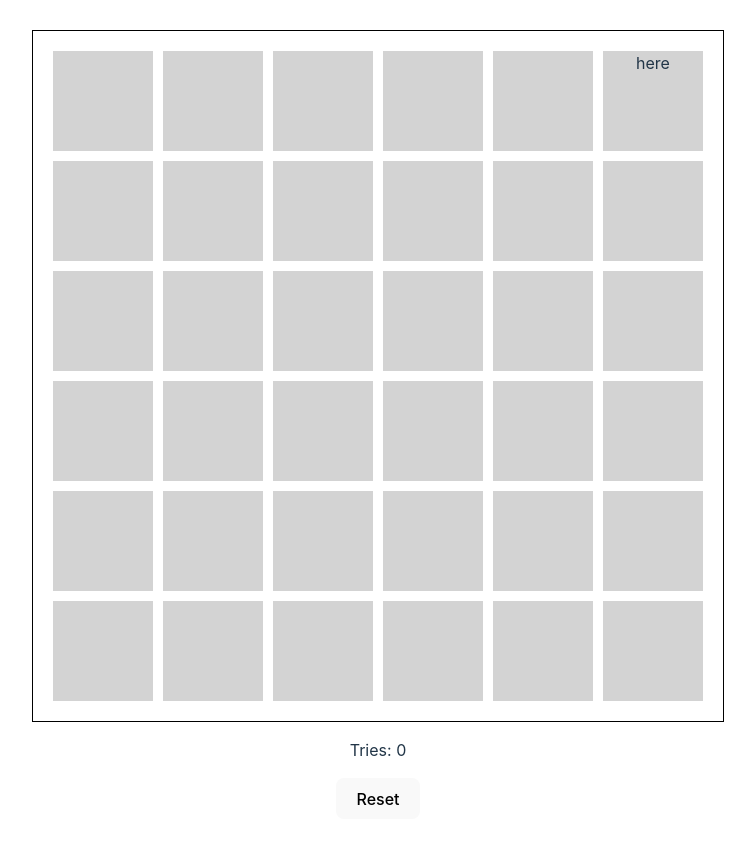
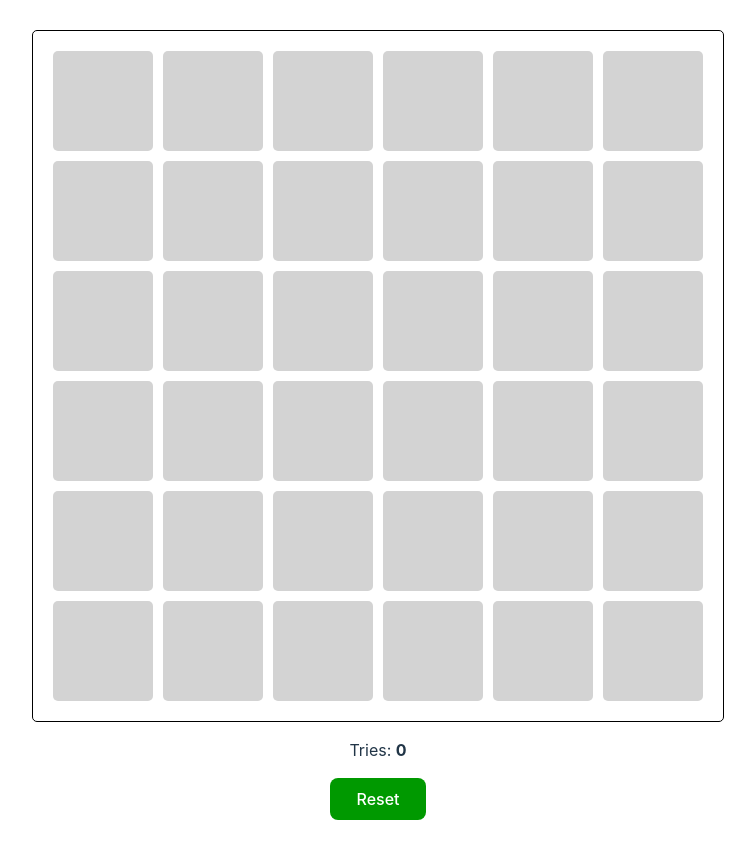
Before and after one commit to muradilinc/homework54, a React (Vite) app: page / in a window 1280 px wide. Shown: the whole page, without its empty margins (262-1017 px from the left). Built offline with nearby package versions, Linux system fonts and the light colour scheme.

Commit message:
fix count, add image, refactor app file and create component

```diff
--- /dev/null
+++ b/src/components/Button/Button.css
@@ -0,0 +1,11 @@
+.button{
+  background: #009900;
+  text-align: center;
+  font-size: 16px;
+  color: #fff;
+  padding: 10px 25px;
+  outline: none;
+}
+.button:focus{
+  outline: none;
+}
--- /dev/null
+++ b/src/components/Button/Button.tsx
@@ -0,0 +1,12 @@
+import React from 'react';
+import './Button.css';
+
+interface Props extends React.PropsWithChildren{
+  onClick: React.MouseEventHandler;
+}
+
+const Button: React.FC<Props> = ({children, onClick}) => {
+  return <button className='button' onClick={onClick}>{children}</button>;
+};
+
+export default Button;
--- /dev/null
+++ b/src/components/Counter/Counter.css
@@ -0,0 +1,3 @@
+.counter span{
+  font-weight: bold;
+}
--- /dev/null
+++ b/src/components/Counter/Counter.tsx
@@ -0,0 +1,12 @@
+import React from 'react';
+import './Counter.css';
+
+interface Props {
+  count: number;
+}
+
+const Counter: React.FC<Props> = ({count}) => {
+  return <p className='counter'>Tries: <span>{count}</span></p>;
+};
+
+export default Counter;
--- /dev/null
+++ b/src/components/Square/Square.css
@@ -0,0 +1,19 @@
+.square{
+  background: lightgrey;
+  width: 100px;
+  height: 100px;
+  border-radius: 5px;
+}
+.square img{
+  max-width: 100%;
+  height: auto;
+  opacity: 0;
+}
+.open{
+  background: #fff;
+}
+.open img{
+  max-width: 100%;
+  height: auto;
+  opacity: 1;
+}
--- /dev/null
+++ b/src/components/Square/Square.tsx
@@ -0,0 +1,24 @@
+import React from 'react';
+import {Item} from '../../types';
+import './Square.css';
+
+import image from './../../assets/4306aad807f0b2d4d0adfa89587d146a.jpg';
+
+interface Props {
+  item: Item;
+  clickSquare: (item: Item) => void;
+}
+
+const Square: React.FC<Props> = ({item, clickSquare}) => {
+  return (
+    <div className={item.clicked ? 'open' : 'square'} onClick={() => clickSquare(item)}>
+      {
+        item.hasItem ?
+          <img src={image} alt="game"/>
+          : null
+      }
+    </div>
+  );
+};
+
+export default Square;
--- a/src/App.css
+++ b/src/container/App.css
@@ -15,12 +15,5 @@
   grid-auto-rows: 100px;
   grid-column-gap: 10px;
   grid-row-gap: 10px;
+  border-radius: 5px;
 }
-.square{
-  background: lightgrey;
-  width: 100px;
-  height: 100px;
-}
-.open{
-  background: #fff;
-}
--- a/src/App.tsx
+++ b/src/container/App.tsx
@@ -1,4 +1,7 @@
 import {useState} from 'react';
+import Square from '../components/Square/Square.tsx';
+import Button from '../components/Button/Button.tsx';
+import Counter from '../components/Counter/Counter.tsx';
 import {Item} from '../types';
 import './App.css';
 
@@ -29,17 +32,24 @@ const App = () => {
         if (item === itemState){
           itemState.clicked = true;
         }
-
         return itemState;
       });
     });
 
     if (item.hasItem){
-      alert("Вы нашли!! нажмите ок что бы начать занаво");
-      setItems(createItems());
+      setTimeout(() => {
+        alert("Вы нашли!! нажмите ок что бы начать занаво");
+        setItems(createItems());
+        setCount(0);
+      }, 200);
     }
 
     setCount(prevState => prevState + 1);
+  };
+
+  const resetButton = () => {
+    setItems(createItems());
+    setCount(0);
   };
 
   return (
@@ -48,16 +58,12 @@ const App = () => {
         <div className="squaresContainer">
           {
             items.map((item, index) => {
-              return (
-                <div key={index} className={item.clicked ? "open" : "square"} onClick={() => clickSquare(item)}>
-                  {item.hasItem ? 'here' : null}
-                </div>
-              );
+              return <Square key={index} item={item} clickSquare={clickSquare}/>;
             })
           }
         </div>
-        <p>Tries: {count}</p>
-        <button onClick={() => setItems(createItems())}>Reset</button>
+        <Counter count={count}/>
+        <Button onClick={resetButton}>Reset</Button>
       </div>
     </div>
   );
```
Also changed, not shown: src/main.tsx (+6 -6 lines), src/assets/4306aad807f0b2d4d0adfa89587d146a.jpg (added), src/types.d.ts (renamed from types.d.ts).
